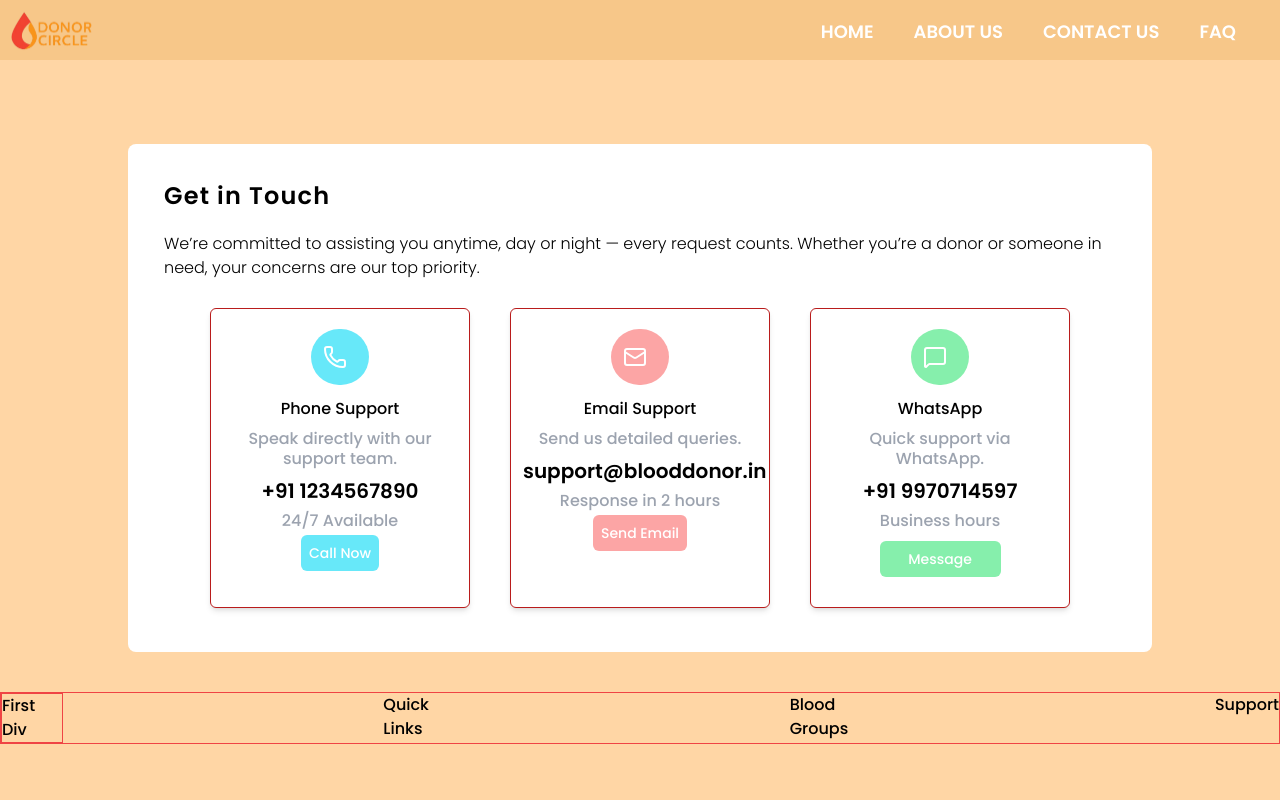
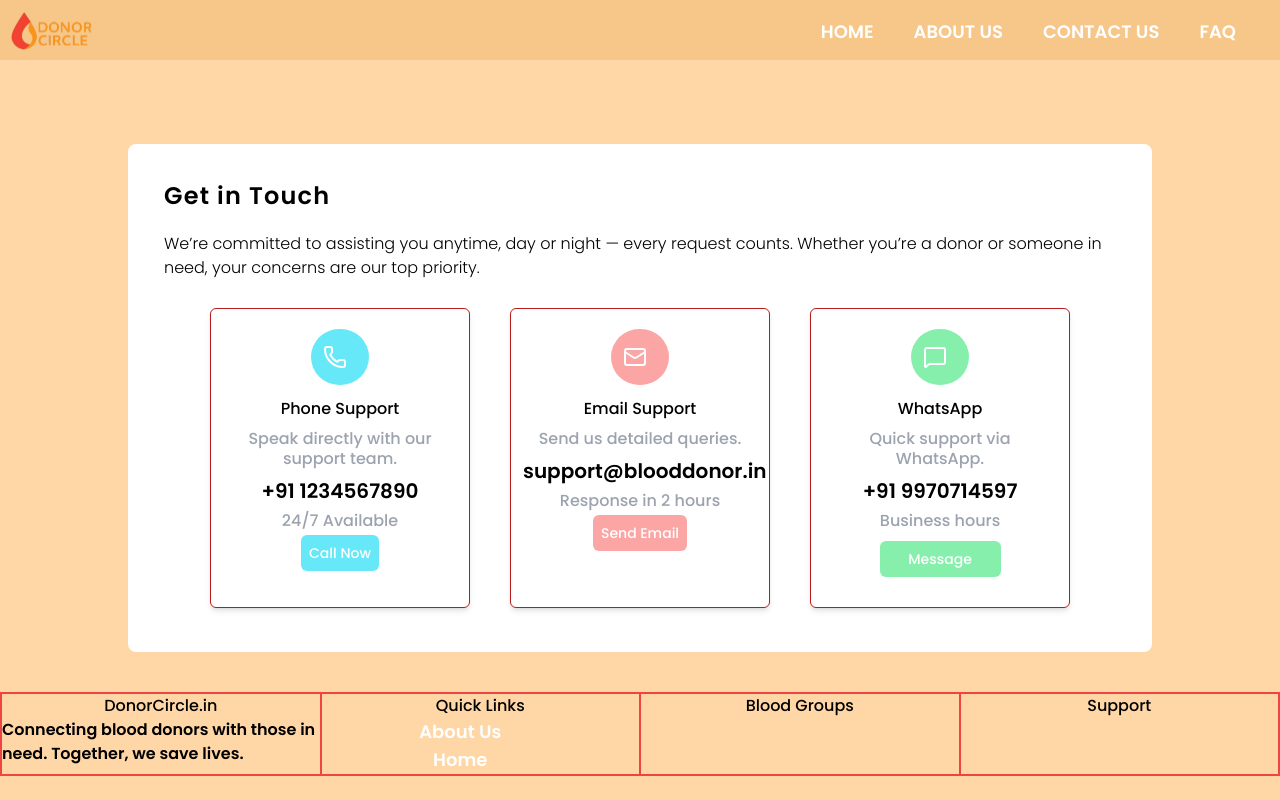
Before and after one commit to TanmayVidhate/DonorCircle_2, a React (Vite) app in the folder client/: page /contactus in a window 1280 px wide. Built offline with nearby package versions, Linux system fonts and the light colour scheme.

Commit message:
add footer component

```diff
--- a/client/src/Components/Footer.jsx
+++ b/client/src/Components/Footer.jsx
@@ -1,23 +1,28 @@
 import React from 'react'
+import LinkTo from './LinkTo'
 
 function Footer() {
     return (
         <>
-            <div className='flex justify-center w-full border border-red-500 gap-80'>
-                <div className='border border-red-500'>
-                    <p>First Div</p>
+            <div className='flex justify-center w-full border border-red-500 '>
+                <div className='border border-red-500 w-full text-center'>
+                    <div>DonorCircle.in</div>
+                    <div className='text-left font-semibold'>Connecting blood donors with those in need. Together, we save lives.</div>
                 </div>
 
-                <div>
-                    <p>Quick Links</p>
+                <div className='w-full border border-red-500 text-center'>
+                    <div className='text-center'>Quick Links</div>
+                    <LinkTo PageName="About us" url="/aboutus" className="text-black capitalize" />
+                    <LinkTo PageName="Home" url="/" className="text-black capitalize"/>
                 </div>
 
-                <div>
+                <div className='w-full border border-red-500 text-center'>
                     <p>Blood Groups</p>
                 </div>
 
-                <div>
+                <div className='w-full border border-red-500 text-center'>
                     <p>Support</p>
+
                 </div>
             </div>
         </>
```
